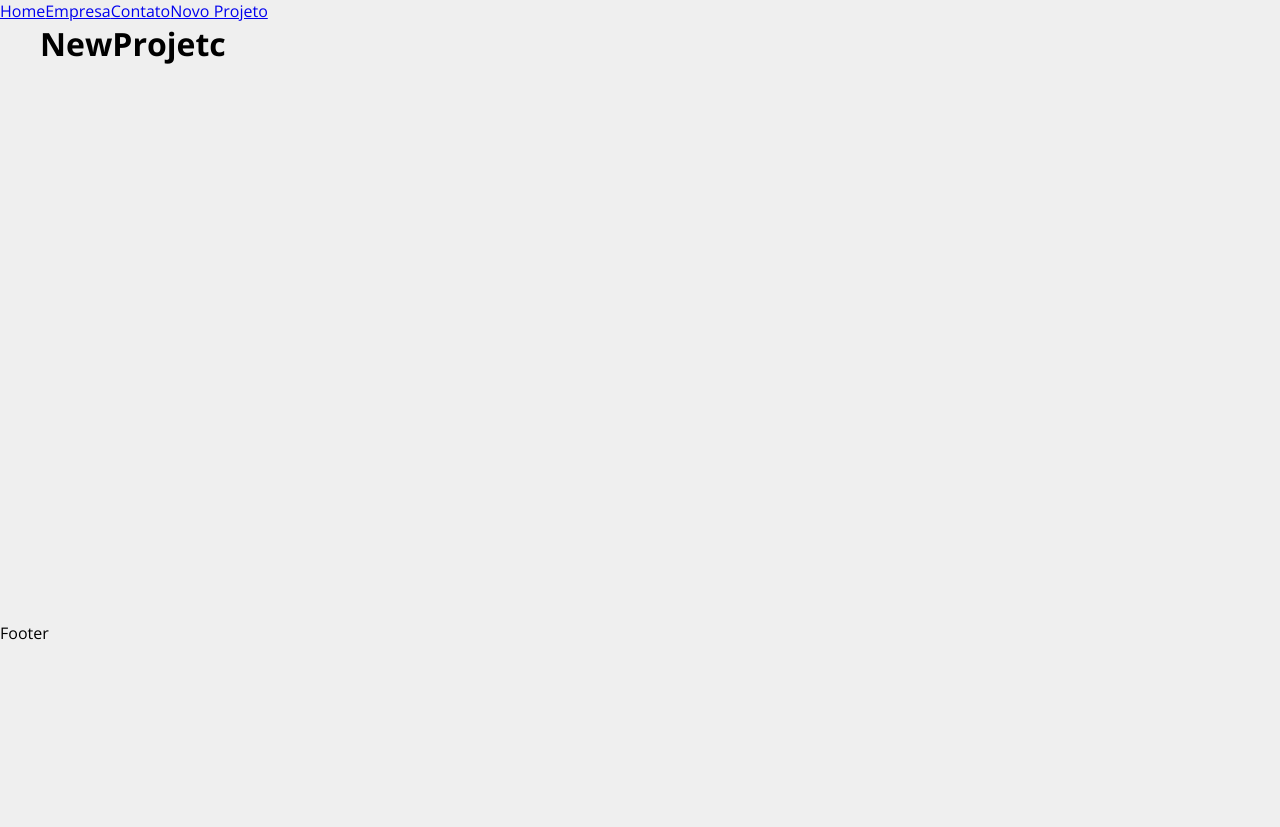
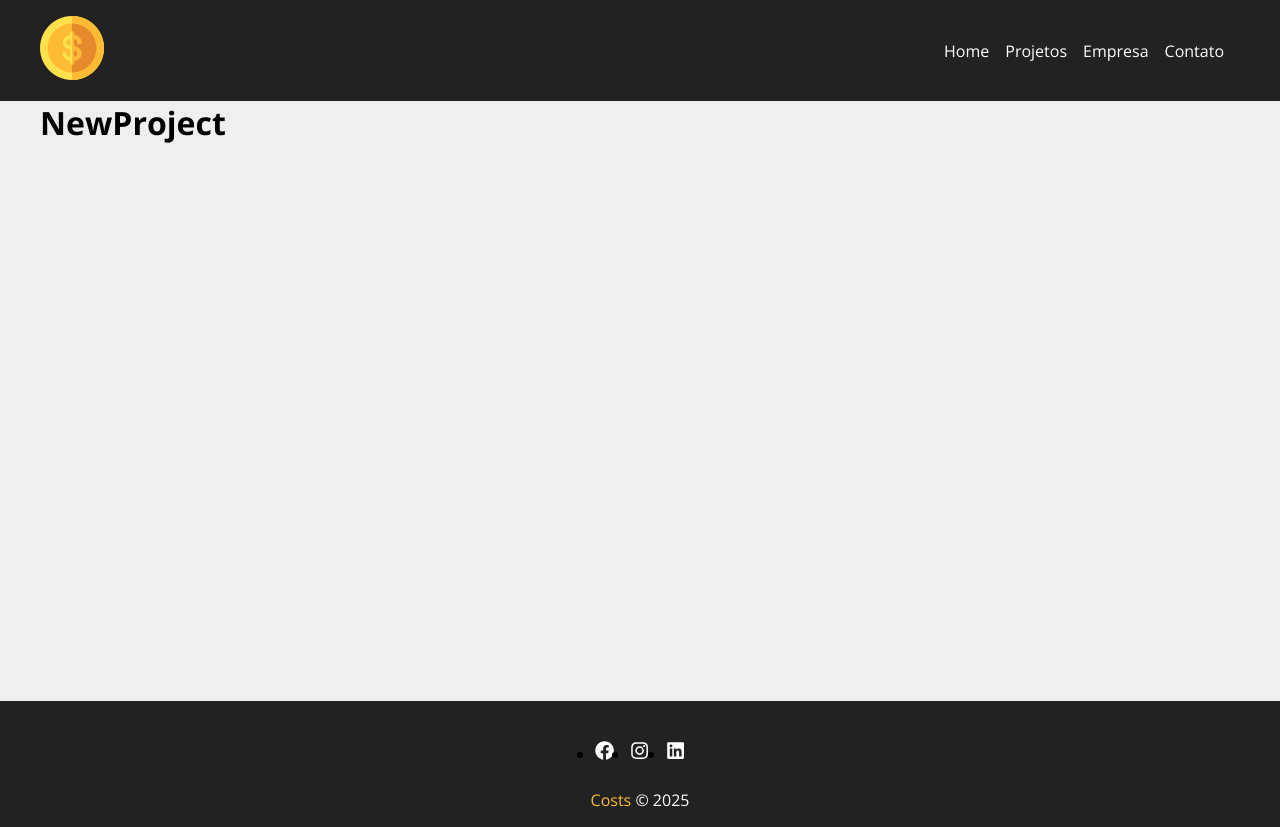
Before and after one commit to DevEsterCarvalho/costs-react-projeto, a React (Create React App) app: page /newproject in a window 1280 px wide. Before the commit the page ends 800 px from the top, so only its background shows below. Built offline with nearby package versions, Linux system fonts and the light colour scheme.

Commit message:
criando navbar e footer

```diff
--- a/src/App.js
+++ b/src/App.js
@@ -1,28 +1,37 @@
 import { BrowserRouter as Router, Routes, Route, Link } from "react-router-dom";
 import Home from "./components/pages/Home";
+import Projects from "./components/pages/Projects.js";
 import Company from "./components/pages/Company";
 import Contact from "./components/pages/Contact";
-import NewProjetc from "./components/pages/NewProject";
+import NewProject from "./components/pages/NewProject";
 import Container from "./components/layout/Container";
+import NavBar from "./components/layout/NavBar.js";
+import Footer from "./components/layout/Footer"; // ✅
 
 function App() {
+	console.log({
+		Home,
+		Company,
+		Contact,
+		NewProject,
+		Container,
+		NavBar,
+		Footer,
+	});
+
 	return (
 		<Router>
-			<div>
-				<Link to="/">Home</Link>
-				<Link to="/company">Empresa</Link>
-				<Link to="/contact">Contato</Link>
-				<Link to="/newproject">Novo Projeto</Link>
-			</div>
+			<NavBar />
 			<Container customClass="min-height">
 				<Routes>
 					<Route path="/" element={<Home />} />
+					<Route path="/projects" element={<Projects />} />
 					<Route path="/company" element={<Company />} />
 					<Route path="/contact" element={<Contact />} />
-					<Route path="/newproject" element={<NewProjetc />} />
+					<Route path="/newproject" element={<NewProject />} />
 				</Routes>
 			</Container>
-			<p>Footer</p>
+			<Footer />
 		</Router>
 	);
 }
--- /dev/null
+++ b/src/components/layout/Footer.js
@@ -0,0 +1,25 @@
+import styles from "./Footer.module.css";
+import { FaFacebook, FaInstagram, FaLinkedin } from "react-icons/fa";
+
+function Footer() {
+	return (
+		<footer>
+			<ul className={styles.footer_list}>
+				<li>
+					<FaFacebook />
+				</li>
+				<li>
+					<FaInstagram />
+				</li>
+				<li>
+					<FaLinkedin />
+				</li>
+			</ul>
+			<p>
+				<span>Costs</span> &copy; 2025
+			</p>
+		</footer>
+	);
+}
+
+export default Footer;
--- /dev/null
+++ b/src/components/layout/Footer.module.css
@@ -0,0 +1,27 @@
+footer {
+	background-color: #222;
+	padding: 1em;
+}
+
+span {
+	color: #ffbb33;
+}
+p {
+	color: white;
+	text-align: center;
+}
+
+.footer_list {
+	display: flex;
+	justify-content: center;
+	align-items: center;
+}
+
+.footer_list li {
+	margin: 1.5em 0.5em;
+}
+
+.footer_list svg {
+	color: white;
+	font-size: 1.2em;
+}
--- /dev/null
+++ b/src/components/layout/NavBar.js
@@ -0,0 +1,32 @@
+import { Link } from "react-router-dom";
+import Container from "./Container";
+import styles from "./NavBar.module.css";
+import logo from "../../img/costs_logo.png";
+
+function NavBar() {
+	return (
+		<nav className={styles.navbar}>
+			<Container>
+				<Link to="/">
+					<img src={logo} alt="costs" />
+				</Link>
+				<ul className={styles.list}>
+					<li className={styles.item}>
+						<Link to="/">Home</Link>
+					</li>
+					<li className={styles.item}>
+						<Link to="/projects">Projetos</Link>
+					</li>
+					<li className={styles.item}>
+						<Link to="/company">Empresa</Link>
+					</li>
+					<li className={styles.item}>
+						<Link to="/contact">Contato</Link>
+					</li>
+				</ul>
+			</Container>
+		</nav>
+	);
+}
+
+export default NavBar;
--- /dev/null
+++ b/src/components/layout/NavBar.module.css
@@ -0,0 +1,25 @@
+.navbar {
+	display: flex;
+	justify-content: space-between;
+	background-color: #222;
+	padding: 1em;
+}
+
+.list {
+	display: flex;
+	list-style: none;
+	align-items: center;
+}
+
+.item {
+	margin-right: 1em;
+}
+
+.item a {
+	color: white;
+	text-decoration: none;
+}
+
+.item a:hover {
+	color: #ffbb33;
+}
--- a/src/components/pages/NewProject.js
+++ b/src/components/pages/NewProject.js
@@ -1,4 +1,4 @@
-function NewProjetc() {
-	return <h1>NewProjetc</h1>;
+function NewProject() {
+	return <h1>NewProject</h1>;
 }
-export default NewProjetc;
+export default NewProject;
--- /dev/null
+++ b/src/components/pages/Projects.js
@@ -0,0 +1,5 @@
+function Projects() {
+	return <h1>Projects</h1>;
+}
+
+export default Projects;
```
